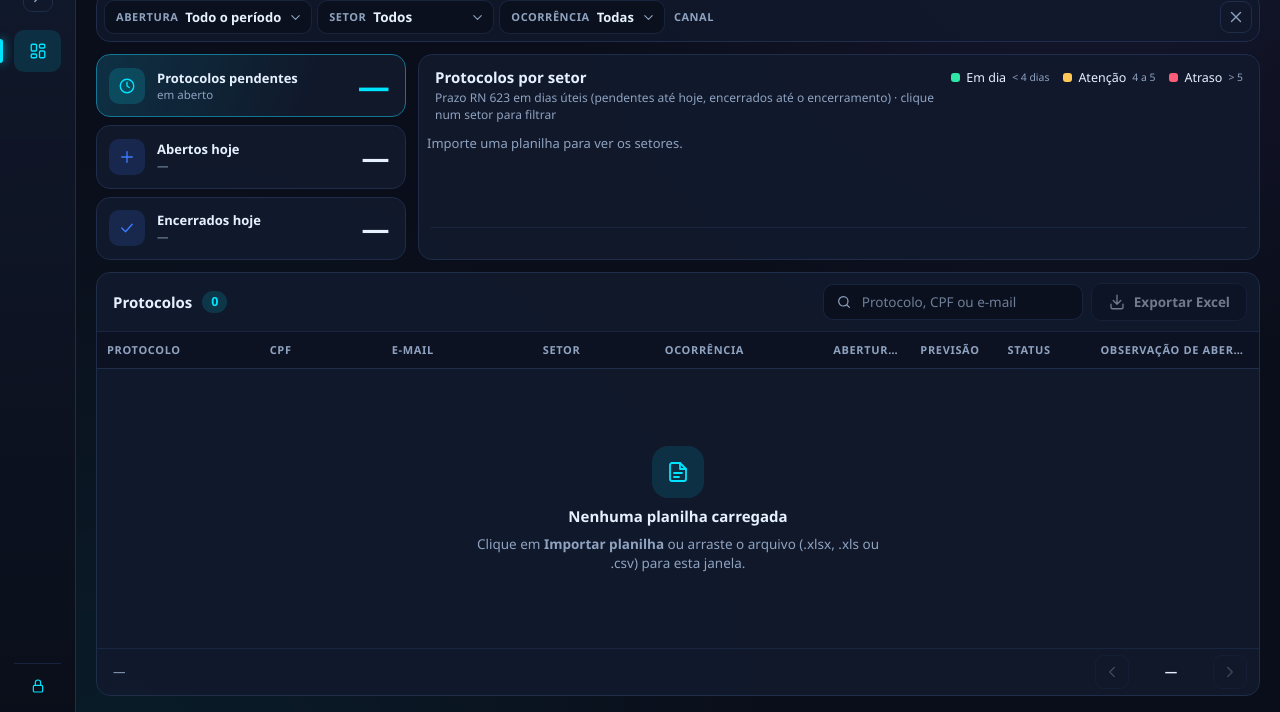
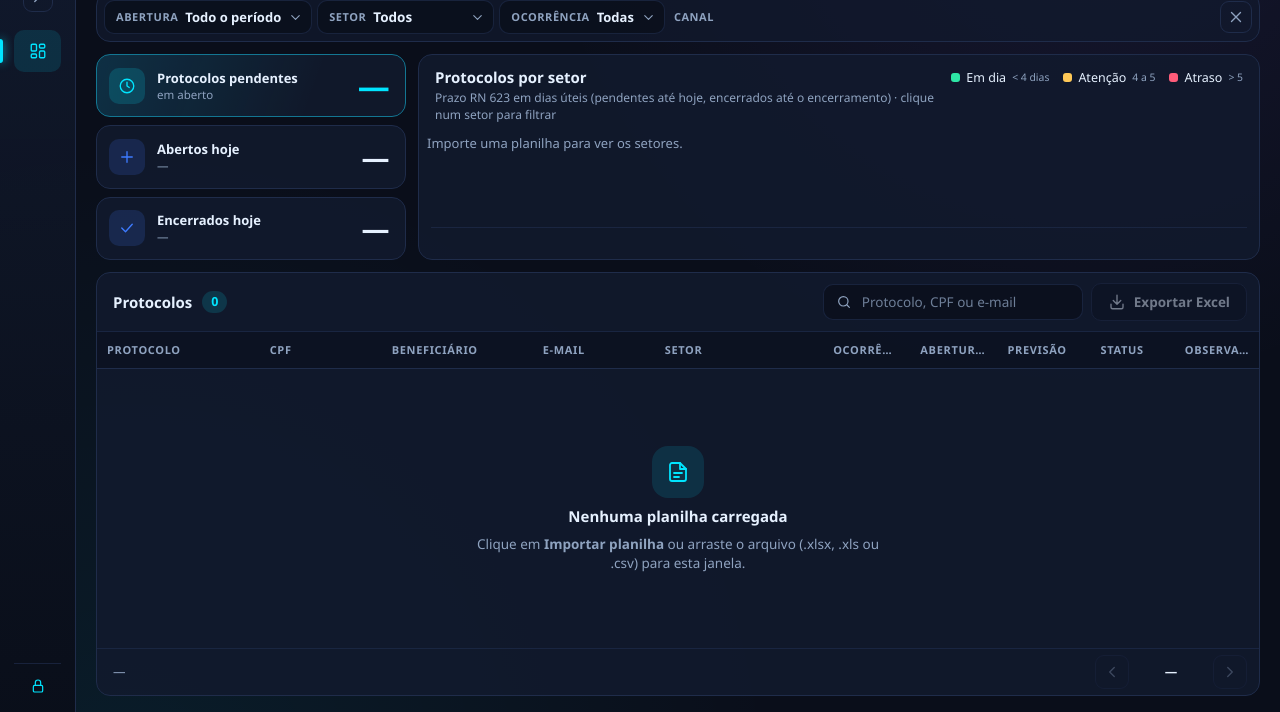
Before and after one commit to CaduAnalista/Projeto_dashb, a plain HTML site: page HTML/inteligencia.html in a window 1280 px wide. Shown: the part 88-800 px from the top of the page. Drawn offline with Linux system fonts and the light colour scheme.

Commit message:
Add 'Beneficiário' column to the table

```diff
--- a/HTML/inteligencia.html
+++ b/HTML/inteligencia.html
@@ -246,6 +246,7 @@
                             <tr>
                                 <th scope="col" data-ordem="protocolo">Protocolo</th>
                                 <th scope="col" data-ordem="cpf">CPF</th>
+                                <th data-ordem="nome">Beneficiário</th>
                                 <th scope="col" data-ordem="email">E-mail</th>
                                 <th scope="col" data-ordem="setor">Setor</th>
                                 <th scope="col" data-ordem="ocorrencia">Ocorrência</th>
```
